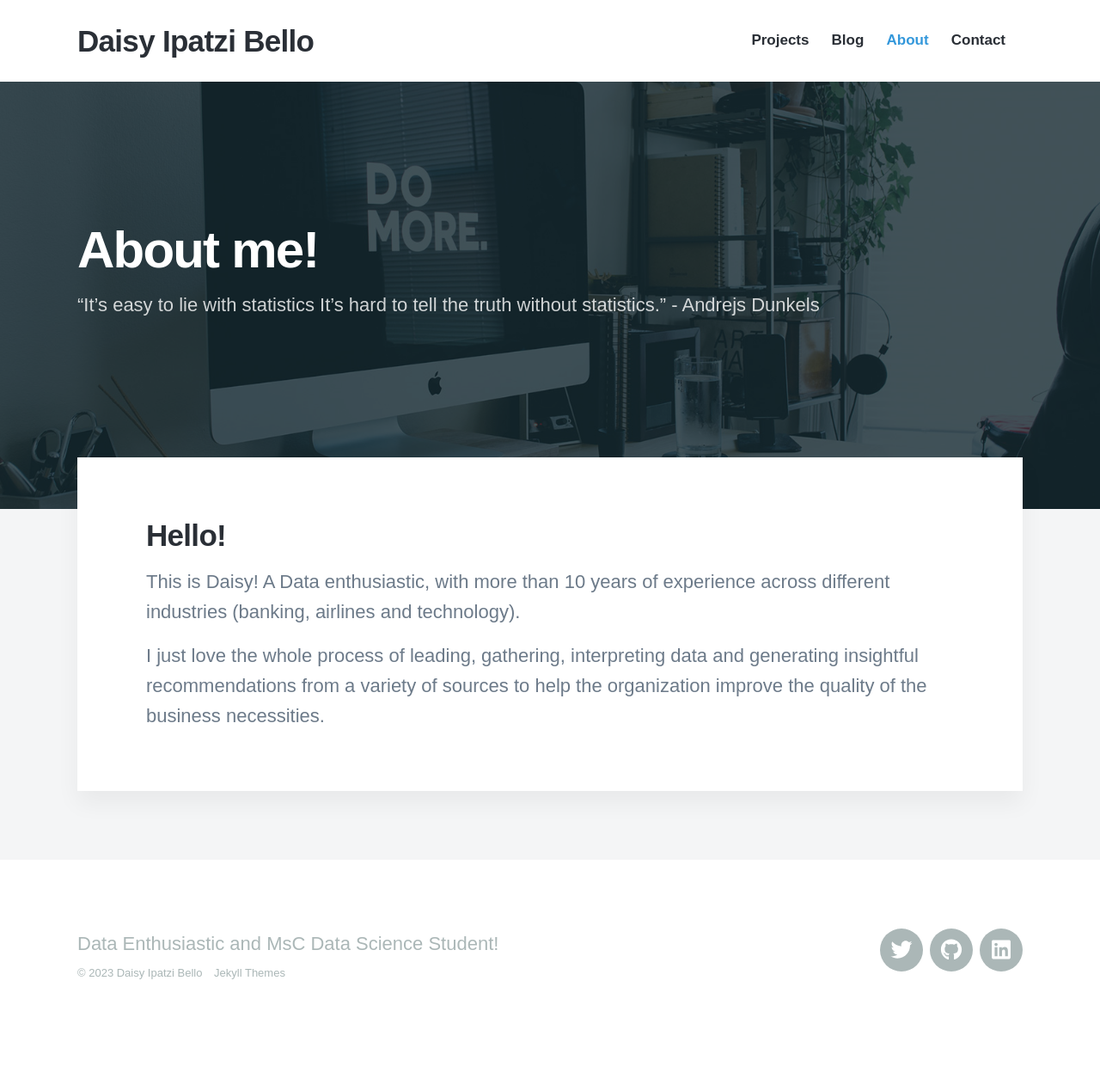
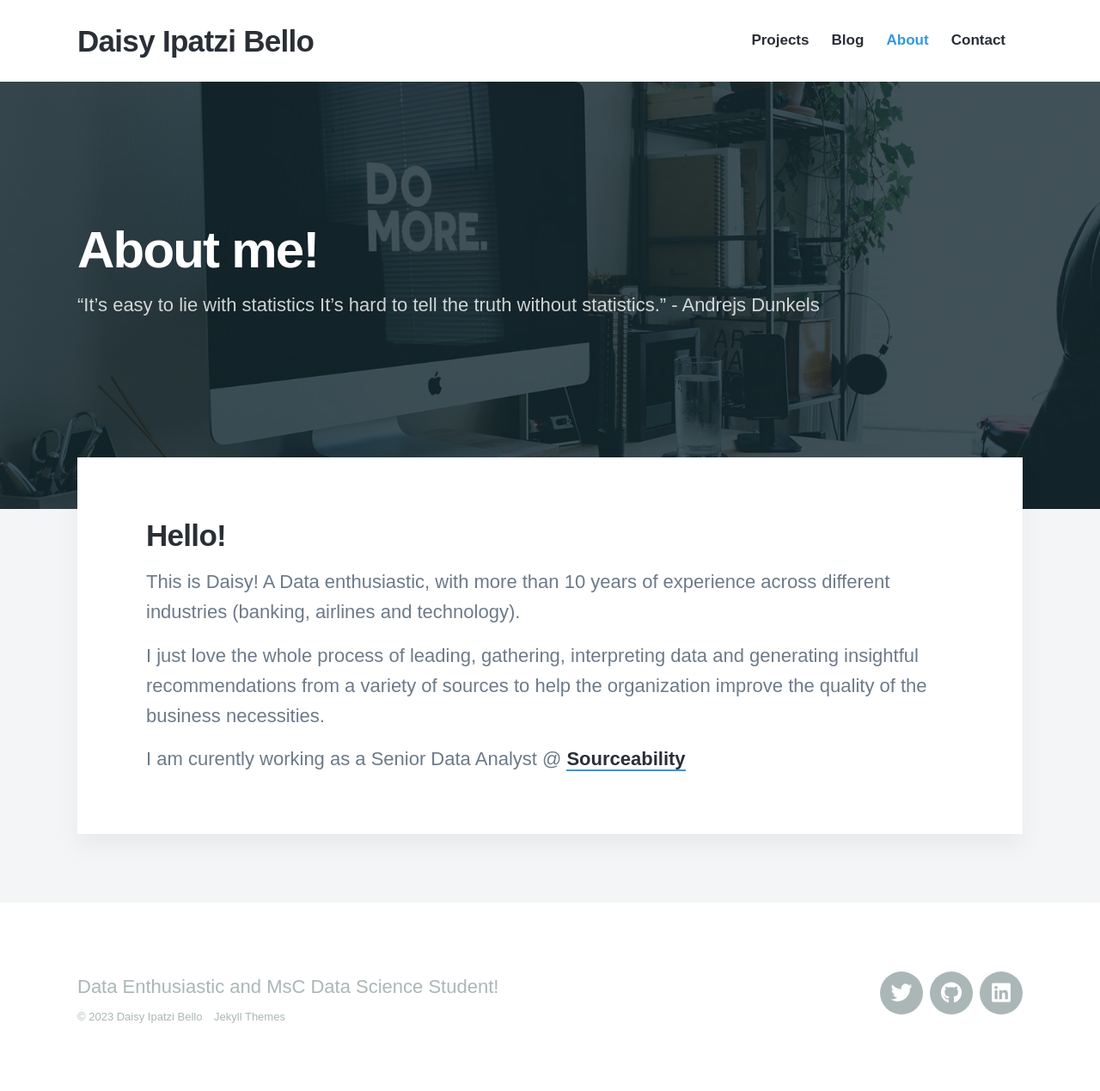
Before and after one commit to DaisyIpatzi/daisyipatzi.github.io, a Jekyll site: the page built from _pages/about.md, in a window 1280 px wide. Shown: the whole page at 86% size. Built offline with Jekyll 4.4.1, drawn with Linux system fonts in a browser that asks for light colours; nearby versions of some CDN libraries; some web fonts are replaced; before the commit the page ends 1218 px from its top, so only the background shows below that.

Commit message:
Update about.md

```diff
--- a/_pages/about.md
+++ b/_pages/about.md
@@ -10,3 +10,5 @@ featured_image: /images/demo/about.jpg
 This is Daisy! A Data enthusiastic, with more than 10 years of experience across different industries (banking, airlines and technology).
 
 I just love the whole process of leading, gathering, interpreting data and generating insightful recommendations from a variety of sources to help the organization improve the quality of the business necessities.
+
+I am curently working as a Senior Data Analyst @ [Sourceability](https://sourceability.com/)
```
